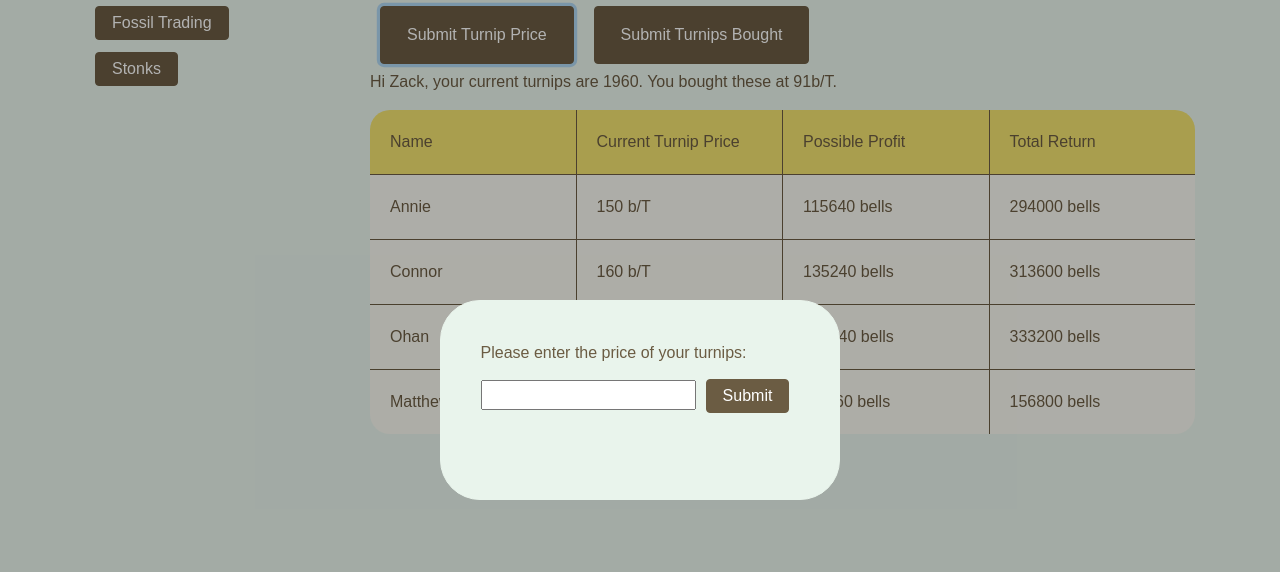
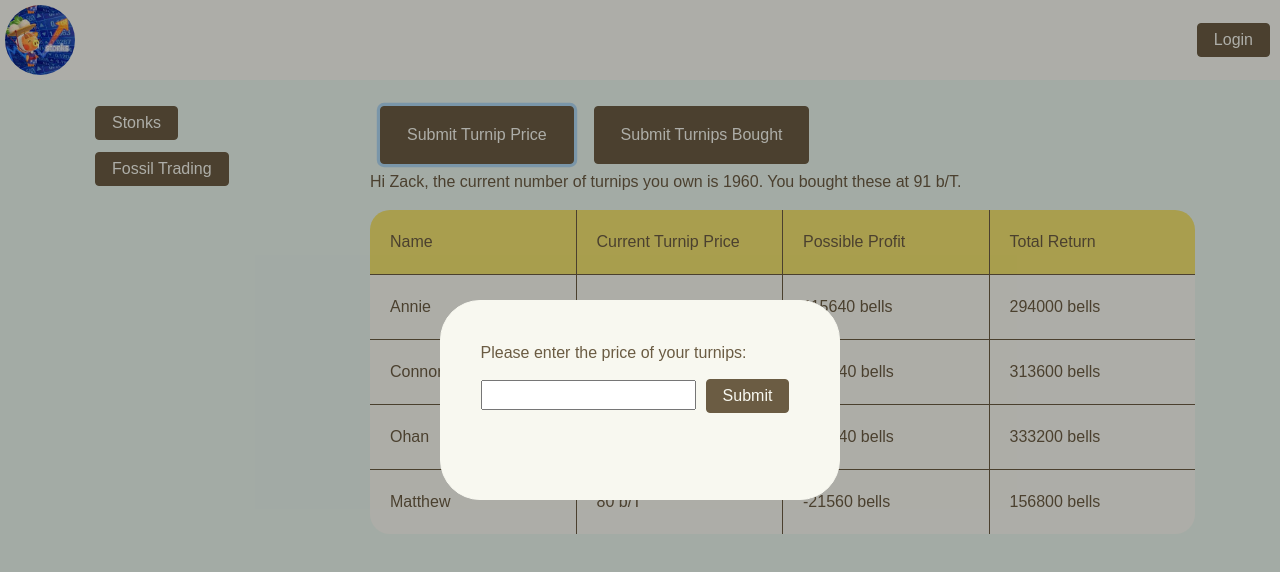
Before and after one commit to musdem/ac-stonks-and-fossils, an Angular app: page /stonks in a window 1280 px wide. Both pictures are taken after a click on the button "Submit Turnip Price". Shown: the top 572 px of the page. Built offline with nearby package versions, Linux system fonts and the light colour scheme.

Commit message:
added header

```diff
--- a/src/app/app.component.html
+++ b/src/app/app.component.html
@@ -1,3 +1,4 @@
+<ac-header></ac-header>
 <div class="container">
   <div class="row justify-content-start">
     <div class="col-sm-12 col-md-3 col-lg-3 offset-lg-0">
--- a/src/app/app.module.ts
+++ b/src/app/app.module.ts
@@ -7,6 +7,7 @@ import { ModalComponent } from './shared/modal/modal.component';
 import { ServicesComponent } from './services/services.component';
 import { StonkDashboardComponent } from './dashboards/stonk-dashboard/stonk-dashboard.component';
 import { FossilsDashboardComponent } from './dashboards/fossils-dashboard/fossils-dashboard.component';
+import { HeaderComponent } from './header/header.component';
 
 @NgModule({
   declarations: [
@@ -14,7 +15,8 @@ import { FossilsDashboardComponent } from './dashboards/fossils-dashboard/fossil
     ModalComponent,
     ServicesComponent,
     StonkDashboardComponent,
-    FossilsDashboardComponent
+    FossilsDashboardComponent,
+    HeaderComponent
   ],
   imports: [
     BrowserModule,
--- a/src/app/dashboards/stonk-dashboard/stonk-dashboard.component.html
+++ b/src/app/dashboards/stonk-dashboard/stonk-dashboard.component.html
@@ -3,7 +3,7 @@
   <button class="btn btn-main" (click)="showBoughtSubmit()">Submit Turnips Bought</button>
 </div>
 <div class="user-stonks">
-  <p>Hi {{ user.name }}, your current turnips are {{ user.turnipsBought }}. You bought these at {{ user.priceBought }}b/T.</p>
+  <p>Hi {{ user.name }}, the current number of turnips you own is {{ user.turnipsBought }}. You bought these at {{ user.priceBought }} b/T.</p>
 </div>
 <div class="current-stonks">
   <ul>
@@ -26,6 +26,6 @@
     <label for="turnip-input">{{ priceSubmission ? 'Please enter the price of your turnips: ' : 'Please enter the number of turnips you bought' }}</label>
     <br>
     <input id="turnip-input" type="text"/>
-    <button class="btn btn-main btn-main-slim" (click)="toggleModal()">Submit</button>
+    <button class="btn btn-main btn-slim" (click)="toggleModal()">Submit</button>
   </div>
 </ac-modal>
--- a/src/app/dashboards/stonk-dashboard/stonk-dashboard.component.scss
+++ b/src/app/dashboards/stonk-dashboard/stonk-dashboard.component.scss
@@ -26,7 +26,7 @@
   }
 }
 .column-data {
-  background-color: #f8f8f0;
+  background-color: $ac-light-brown;
   div {
     padding: 20px;
     border: 1px $ac-brown;
--- /dev/null
+++ b/src/app/header/header.component.html
@@ -0,0 +1,14 @@
+<header>
+  <div class="logo"></div>
+  <div class="login-status-wrapper">
+    <div *ngIf="!loggedIn;else username" class="login-button-wrapper">
+      <button class="btn btn-main btn-slim">Login</button>
+    </div>
+    <ng-template #username>
+      <div class="username-wrapper">Hello, {{ user.name }}.</div>
+      <div class="logout-button-wrapper">
+        <button class="btn btn-main btn-slim">Logout</button>
+      </div>
+    </ng-template>
+  </div>
+</header>
--- /dev/null
+++ b/src/app/header/header.component.scss
@@ -0,0 +1,25 @@
+@import '../../assets/variables';
+
+header {
+  display: flex;
+  background-color: $ac-light-brown;
+  min-height: 80px;
+  margin-bottom: 20px;
+}
+
+.logo {
+  margin: 5px;
+  width: 70px;
+  height: 70px;
+  border-radius: 70px;
+  background-image: url("../../assets/logo.jpg");
+  background-position: center;
+  background-size: contain;
+}
+
+.login-status-wrapper {
+  margin-left: auto;
+  display: flex;
+  align-items: center;
+  justify-content: center;
+}
--- /dev/null
+++ b/src/app/header/header.component.ts
@@ -0,0 +1,25 @@
+import { Component, OnInit } from '@angular/core';
+
+@Component({
+  selector: 'ac-header',
+  templateUrl: './header.component.html',
+  styleUrls: ['./header.component.scss']
+})
+export class HeaderComponent implements OnInit {
+
+  // TODO grab this info from the API once logged in
+  user = {
+    name: 'Zack',
+    price: 140,
+    priceBought: 91,
+    turnipsBought: 1960
+  };
+
+  loggedIn = false;
+
+  constructor() { }
+
+  ngOnInit(): void {
+  }
+
+}
--- a/src/app/services/services.component.html
+++ b/src/app/services/services.component.html
@@ -1,6 +1,6 @@
 <div class="services">
   <ul>
-    <li><a class="btn btn-main btn-main-slim" [routerLink]="'fossils'">Fossil Trading</a></li>
-    <li><a class="btn btn-main btn-main-slim" [routerLink]="'stonks'">Stonks</a></li>
+    <li><a class="btn btn-main btn-slim" [routerLink]="'stonks'">Stonks</a></li>
+    <li><a class="btn btn-main btn-slim" [routerLink]="'fossils'">Fossil Trading</a></li>
   </ul>
 </div>
--- a/src/assets/_variables.scss
+++ b/src/assets/_variables.scss
@@ -1,5 +1,6 @@
 
-$ac-light-brown: #e9f4ec;
+$ac-light-brown: #f8f8f0;
+$ac-light-green: #e9f4ec;
 $ac-brown: #6b5c43;
 $ac-white: #fff;
 
--- a/src/styles.scss
+++ b/src/styles.scss
@@ -3,7 +3,7 @@
 
 body {
   color: $ac-brown;
-  background-color: $ac-light-brown;
+  background-color: $ac-light-green;
   font-family: sans-serif;
 }
 
@@ -17,11 +17,15 @@ ul {
 .btn-main {
   padding: 16px 26px;
   background-color: $ac-brown;
-  color: $ac-white;
+  color: $ac-light-brown;
   border: 1px $ac-brown solid;
   margin: 6px 10px;
+  &:hover {
+    color: $ac-brown;
+    background-color: $ac-light-brown;
+  }
 }
 
-.btn-main-slim {
+.btn-slim {
   padding: 4px 16px;
 }
```
Also changed, not shown: src/assets/logo.jpg (added), 1 other file (tests, documents, lock files or other folders).
